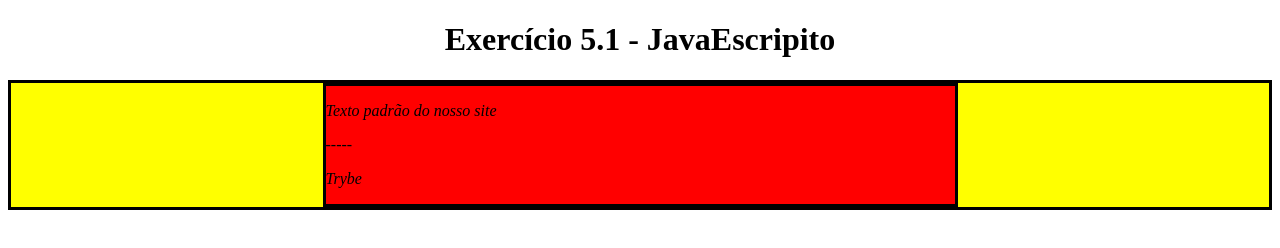
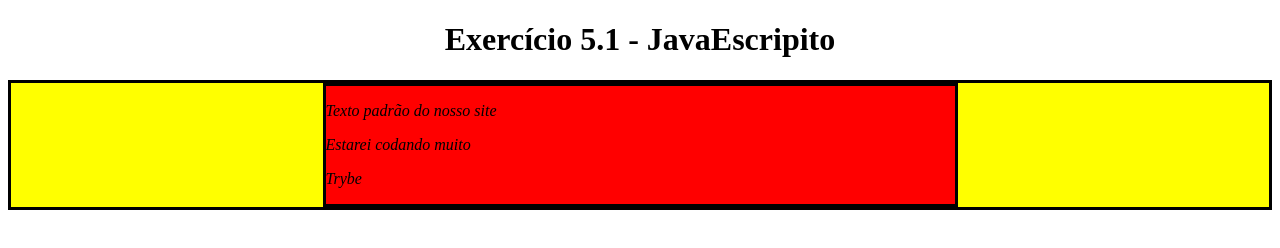
Before and after one commit to edison-ps/trybe-exercises, a plain HTML site: page exercises/5.1/index001.html in a window 1280 px wide. Drawn offline with Linux system fonts and the light colour scheme.

Commit message:
index001.html V1.00

```diff
--- a/exercises/5.1/index001.html
+++ b/exercises/5.1/index001.html
@@ -44,13 +44,10 @@
         - document.getElementById()
         - document.getElementsByClassName()
         - document.getElementsByTagName()
- Crie uma função que mude o texto na tag <p> para uma descrição de como você se vê daqui a 2 anos. (Não gaste tempo pensando no texto e sim realizando o exercício)
- Crie uma função que mude a cor do quadrado amarelo para o verde da Trybe (rgb(76,164,109)).
- Crie uma função que mude a cor do quadrado vermelho para branco.
- Crie uma função que corrija o texto da tag <h1>.
- Crie uma função que modifique todo o texto da tag <p> para maiúsculo.
- Crie uma função que exiba o conteúdo de todas as tags <p> no console.
+ 1. Crie uma função que mude o texto na tag <p> para uma descrição de como você se vê daqui a 2 anos. (Não gaste tempo pensando no texto e sim realizando o exercício)
+
         */
+        document.getElementsByTagName("p")[1].innerText="Estarei codando muito"
     </script>
   </body>
 </html>
```
